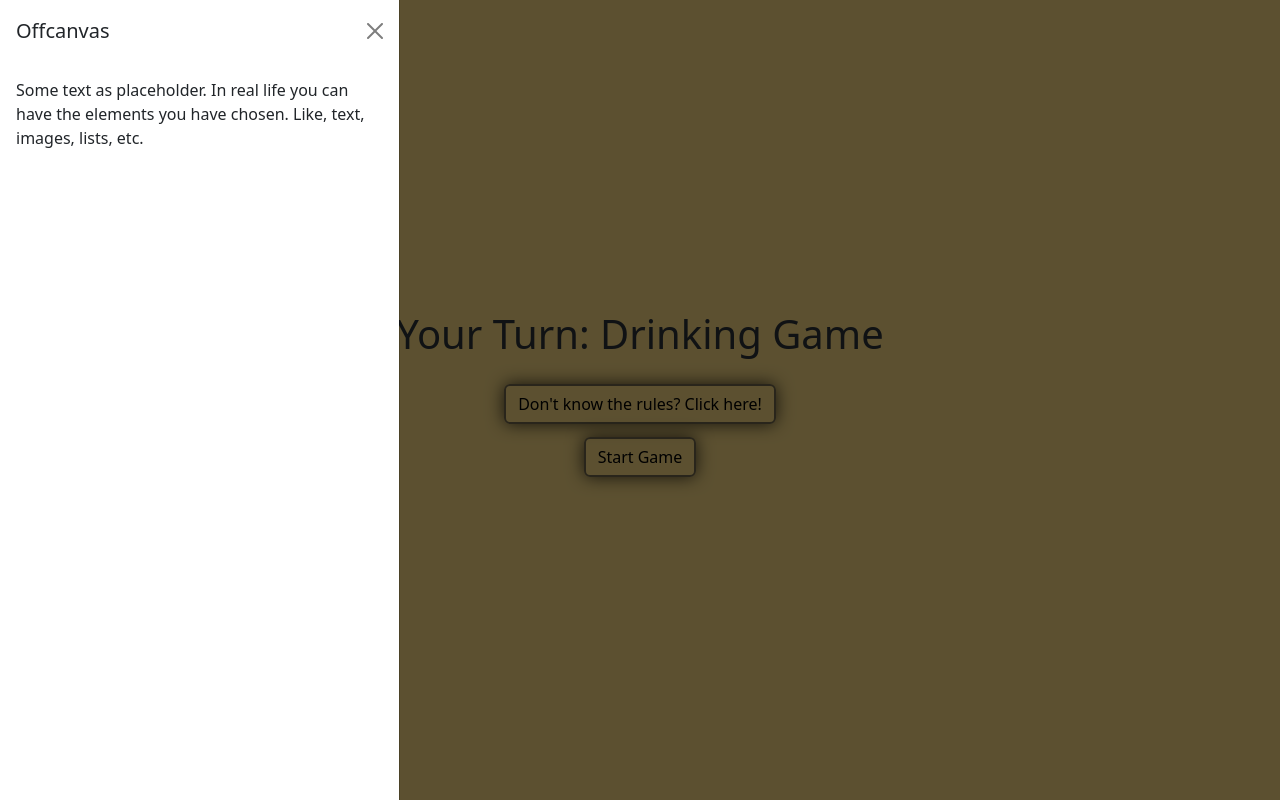
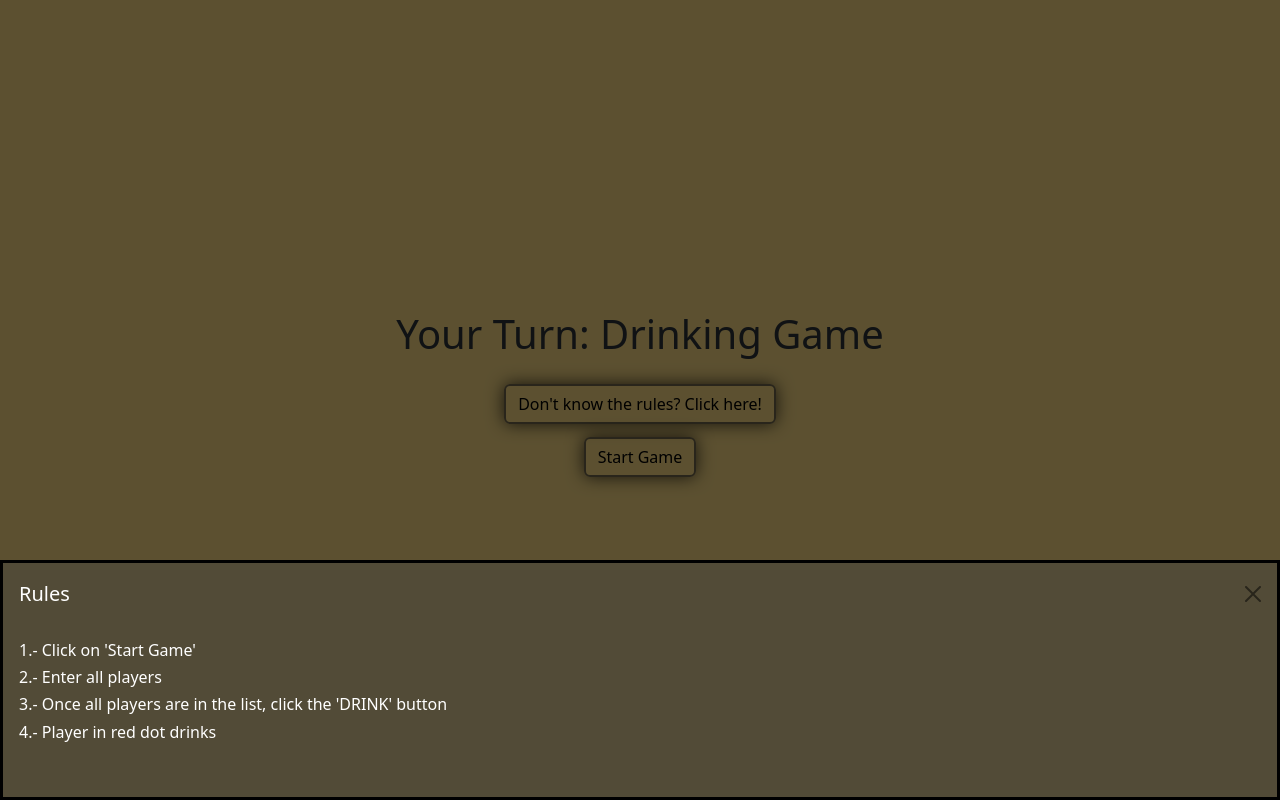
Before and after one commit to DavidJoao/your-turn, a React (Create React App) app: page / in a window 1280 px wide. Both pictures are taken after a click on the button "Don't know the rules? Click here!". Built offline with nearby package versions, Linux system fonts and the light colour scheme.

Commit message:
updated offcanvas with rules

```diff
--- a/src/components/StartPage.js
+++ b/src/components/StartPage.js
@@ -1,11 +1,12 @@
-import { useState } from 'react'
+import { useState, useContext } from 'react'
 import { Offcanvas, Button } from 'react-bootstrap'
 import { Link } from 'react-router-dom'
+import { Context } from '../App'
 
 function StartPage(){
 
     const [show, setShow] = useState(false);
-
+    const { colorTemplate } = useContext(Context)
     const handleClose = () => setShow(false);
     const handleShow = () => setShow(true);
 
@@ -13,13 +14,15 @@ function StartPage(){
         <div style={{ width:'100%', height:'100vh', backgroundColor:'#b8a161', display:"flex", flexDirection:'column', justifyContent:'center', alignItems:'center'}}>
             <h1 style={{marginBottom:"2%"}}>Your Turn: Drinking Game</h1>
             <Button style={{border:"2px solid #524b37", backgroundColor:"transparent", boxShadow:"0px 0px 17px 0px rgba(0,0,0,0.75)", color:"black", fontWeight:"500"}} onClick={handleShow}>Don't know the rules? Click here!</Button>
-            <Offcanvas show={show} onHide={handleClose}>
+            <Offcanvas style={{backgroundColor:`${colorTemplate.secondary}`, color:"white", border:'3px solid black'}} placement='bottom' show={show} onHide={handleClose}>
                 <Offcanvas.Header closeButton>
-                <Offcanvas.Title>Offcanvas</Offcanvas.Title>
+                <Offcanvas.Title>Rules</Offcanvas.Title>
                 </Offcanvas.Header>
                 <Offcanvas.Body>
-                Some text as placeholder. In real life you can have the elements you
-                have chosen. Like, text, images, lists, etc.
+                <h6>1.- Click on 'Start Game'</h6>
+                <h6>2.- Enter all players</h6>
+                <h6>3.- Once all players are in the list, click the 'DRINK' button</h6>
+                <h6>4.- Player in red dot drinks</h6>
                 </Offcanvas.Body>
             </Offcanvas>
             <Button style={{border:"2px solid #524b37", backgroundColor:"transparent", margin:'1%', boxShadow:"0px 0px 17px 0px rgba(0,0,0,0.75)", color:"black"}}><Link className='nav-link' to='/play'>Start Game</Link></Button>
```
